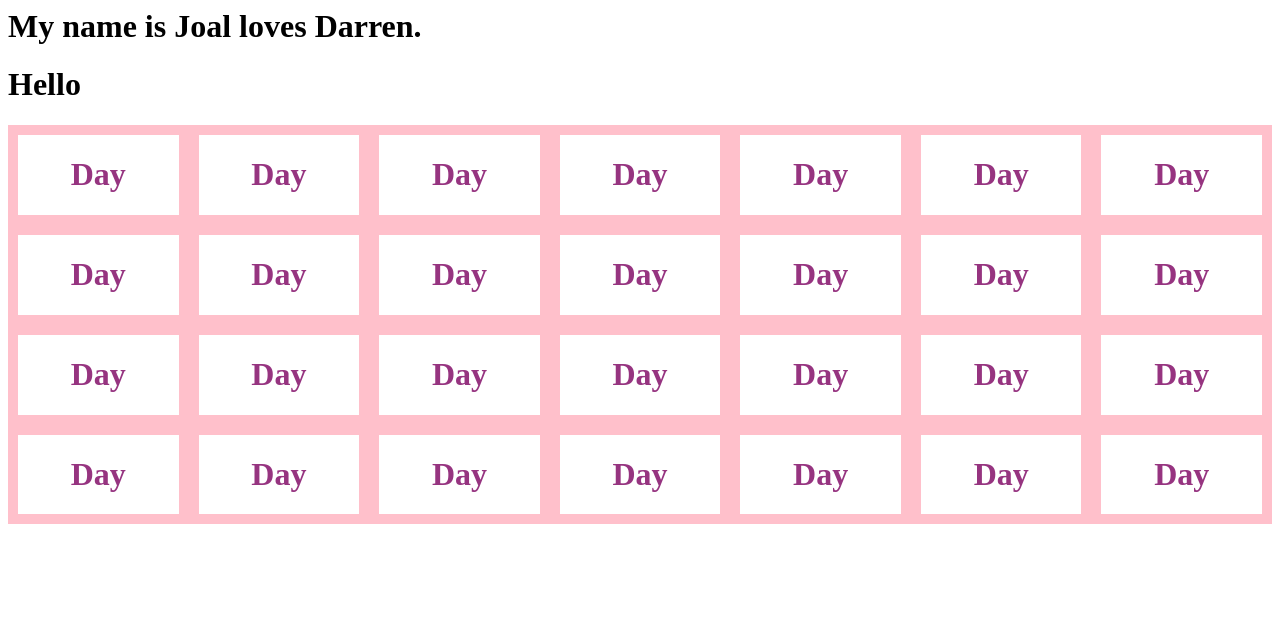
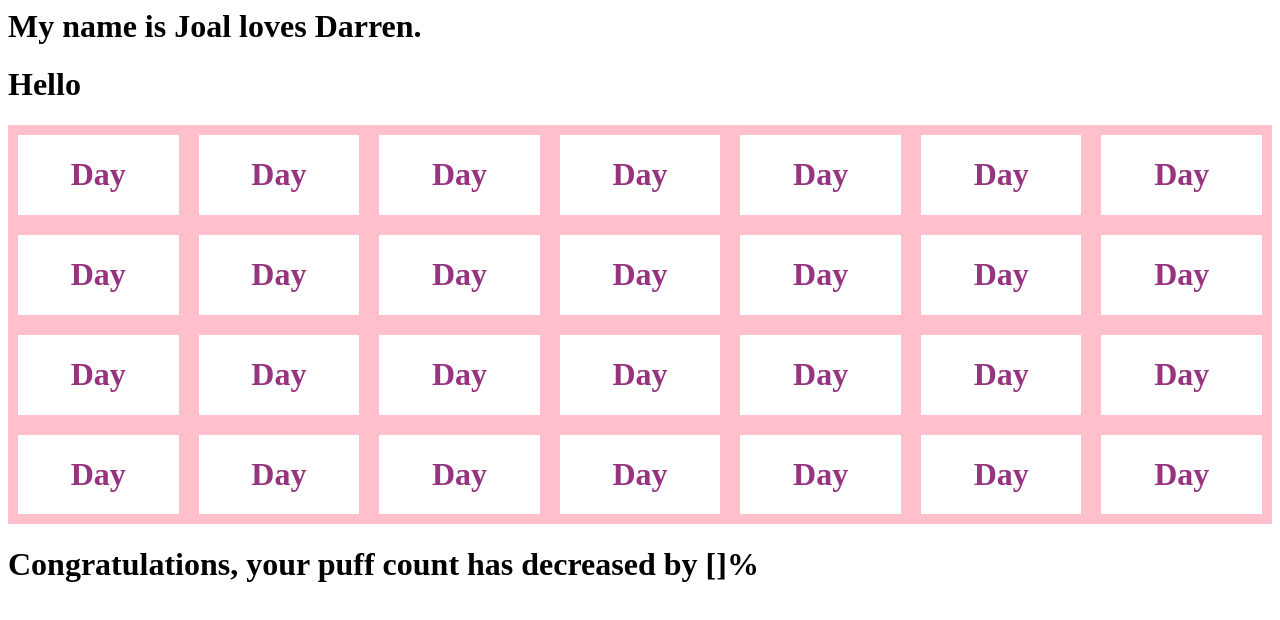
Before and after one commit to joalk/Vapor, a React app: page / in a window 1280 px wide. Shown: the top 620 px of the page. Built offline with nearby package versions, Linux system fonts and the light colour scheme.

Commit message:
added average display and linked to container

```diff
--- a/Frontend/App.jsx
+++ b/Frontend/App.jsx
@@ -1,5 +1,6 @@
 import React from 'react';
 import ReactDOM from 'react-dom';
+import { AverageDisplay } from './components/AverageDisplay.jsx';
 import { Container } from './components/Container.jsx'
 
 class App extends React.Component {
@@ -13,6 +14,7 @@ get name() {
         <div>
             <h1>My name is {this.name}.</h1>
             <Container />
+            <AverageDisplay />
         </div>
     )
   }
--- a/Frontend/components/AverageDisplay.jsx
+++ b/Frontend/components/AverageDisplay.jsx
@@ -0,0 +1,9 @@
+import React from 'react';
+
+export const AverageDisplay = () => {
+    return (
+        <div className="display">
+            <h1>Congratulations, your puff count has decreased by []%</h1>
+        </div>
+    )
+}
```
